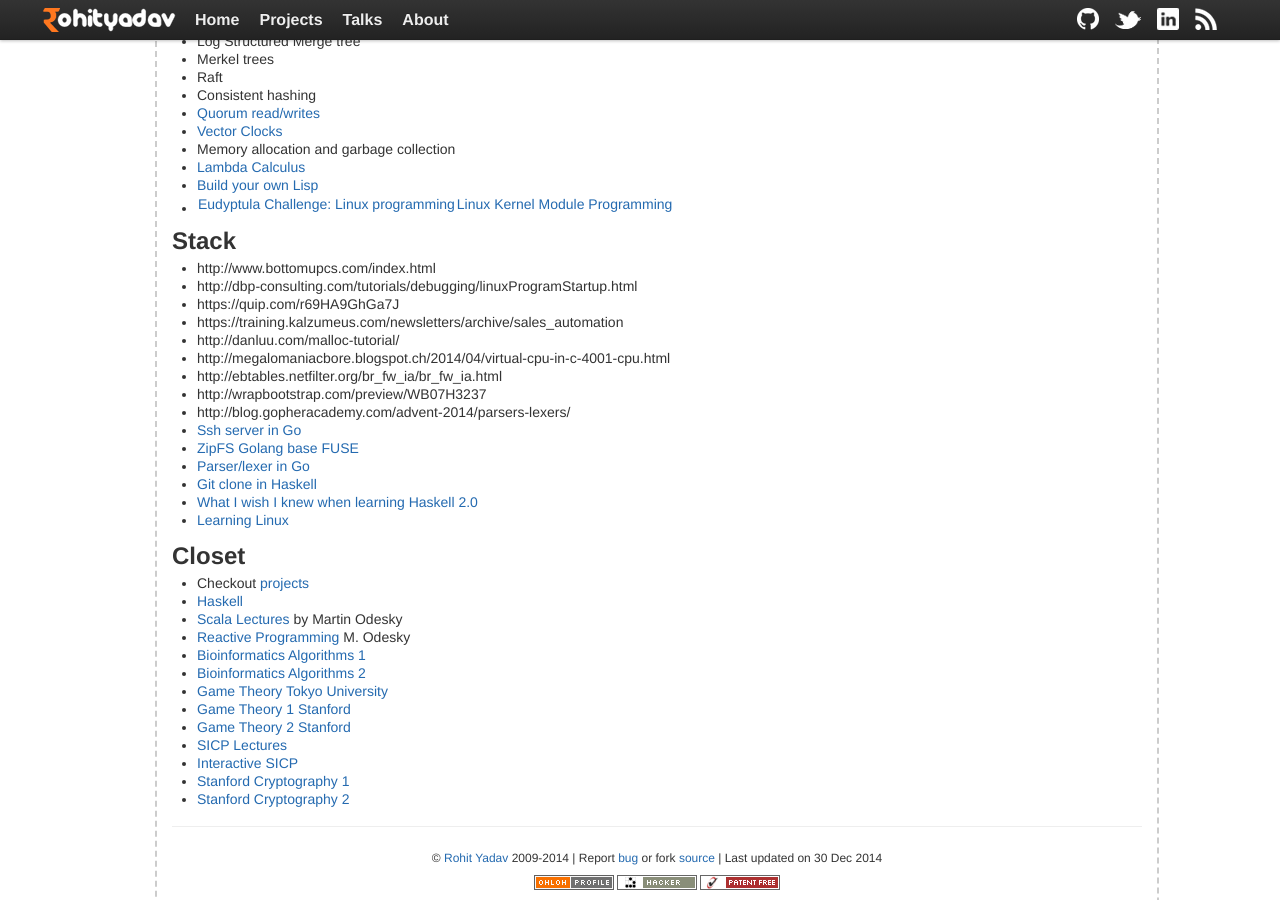
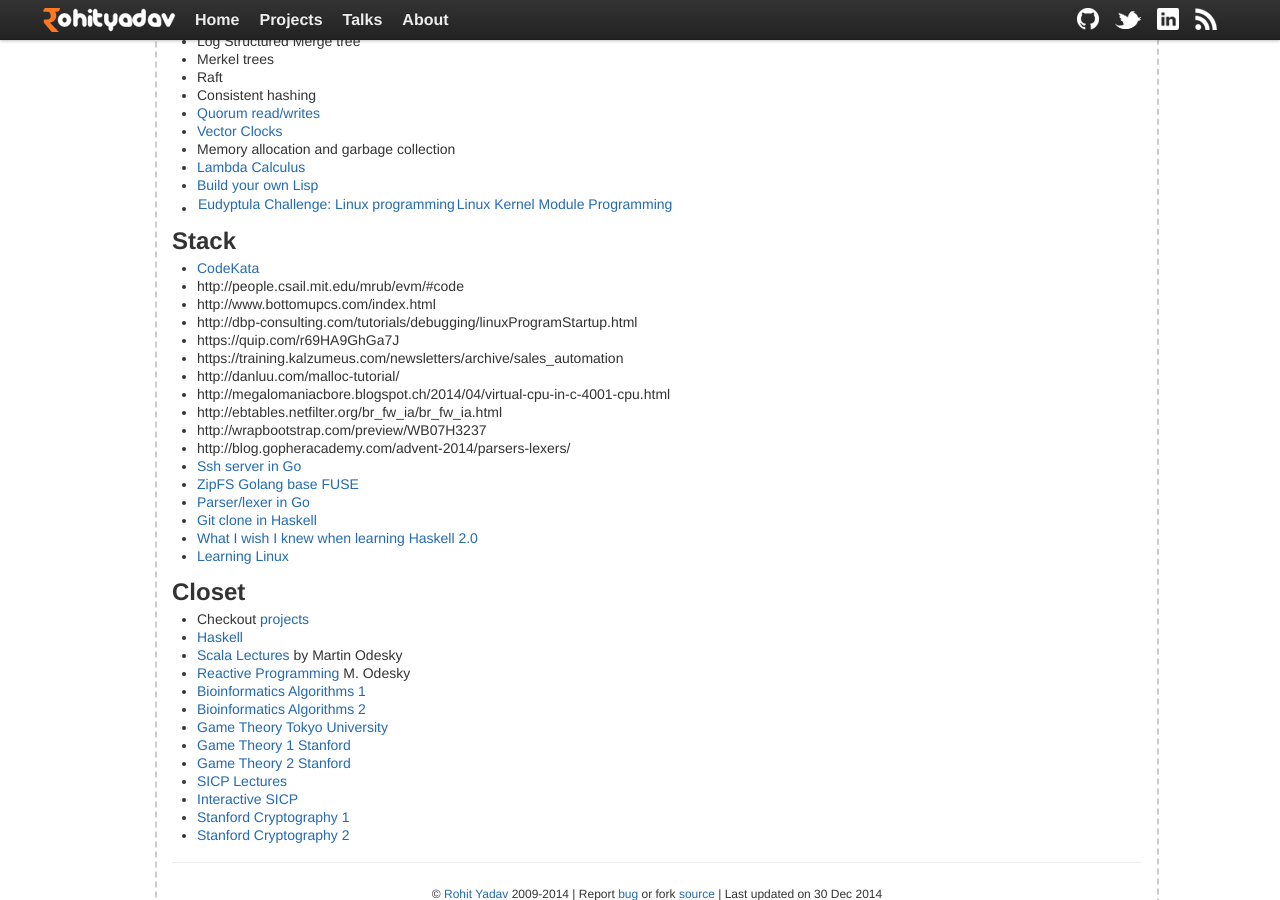
Before and after one commit to rohityadavcloud/rohityadavcloud.github.io, a Jekyll site: the page built from kaizen/index.markdown, in a window 1280 px wide and 900 px high, scrolled down 1800 px. Built offline with Jekyll 4.4.1, drawn with Linux system fonts in a browser that asks for light colours.

Commit message:
kaizen: ku
Signed-off-by: Rohit Yadav <rohit@scaleninja.com>

```diff
--- a/kaizen/index.markdown
+++ b/kaizen/index.markdown
@@ -115,6 +115,8 @@ tagline: List for 2015
 
 ## Stack
 
+- [CodeKata](http://codekata.com/)
+- http://people.csail.mit.edu/mrub/evm/#code
 - http://www.bottomupcs.com/index.html
 - http://dbp-consulting.com/tutorials/debugging/linuxProgramStartup.html
 - https://quip.com/r69HA9GhGa7J
```
